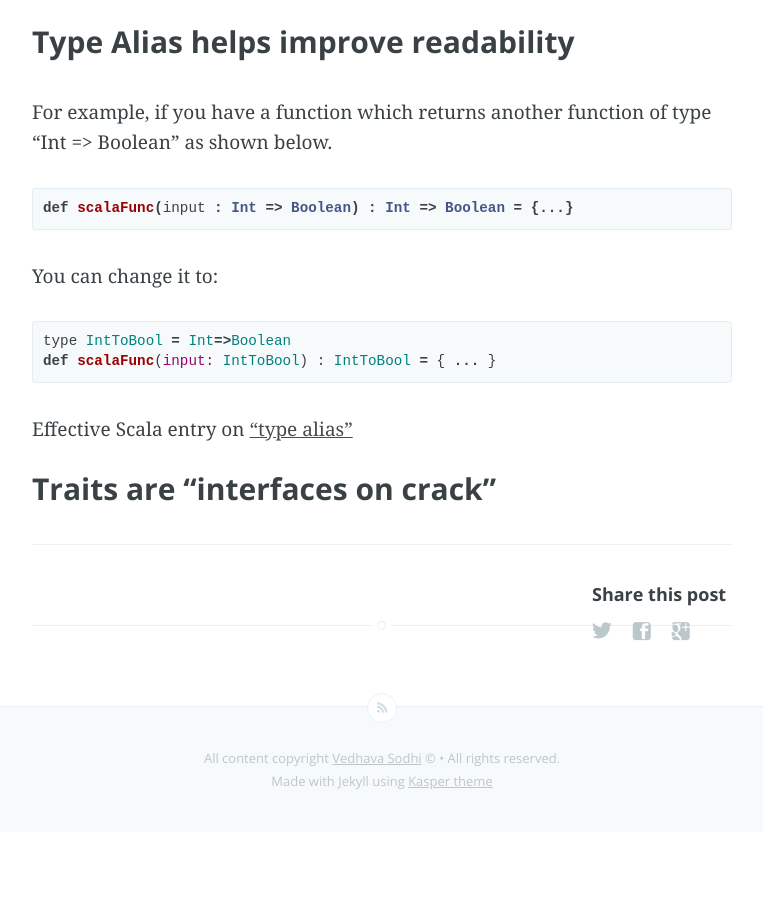
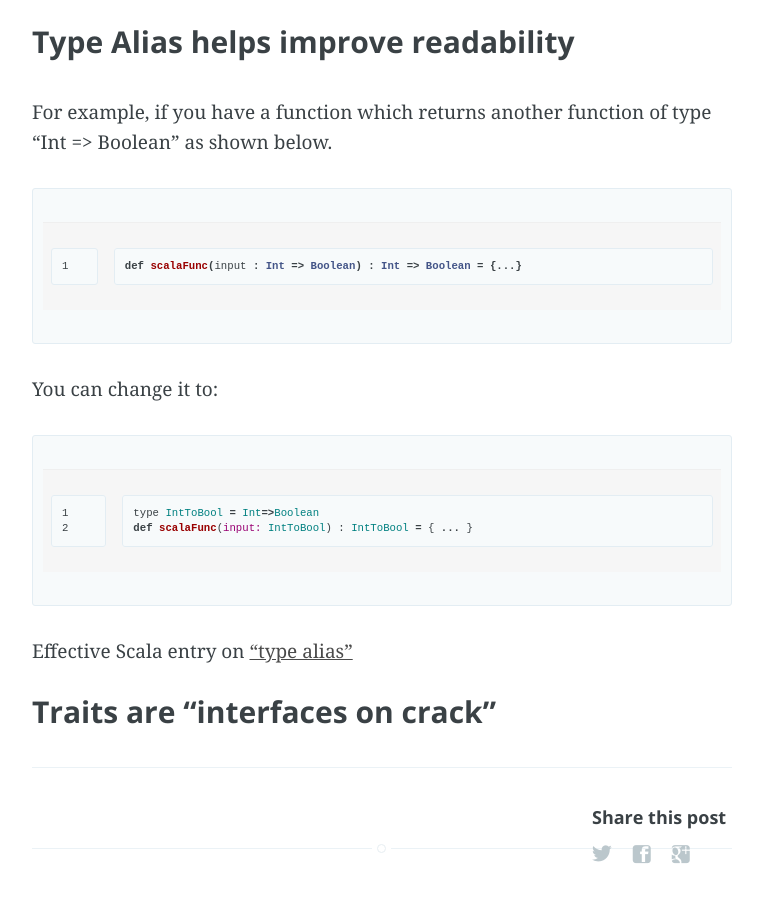
Before and after one commit to krishnabhargav/krishnabhargav.github.com, a Jekyll site: the page built from _posts/2014-06-02-Scala-once-again.md, in a window 1280 px wide and 900 px high, scrolled down 1029 px. Shown: the whole window, without its empty margins (258-1021 px from the left). Built offline with Jekyll 4.4.1, drawn with Linux system fonts in a browser that asks for light colours; Markdown is read by kramdown in place of the engine named in the settings; before the commit the page ends 1861 px from its top, so only the background shows below that.

Commit message:
Fixed some layout, presentation of posts on the homepage

```diff
--- a/_posts/2014-06-02-Scala-once-again.md
+++ b/_posts/2014-06-02-Scala-once-again.md
@@ -20,12 +21,12 @@ The intention here is to list a bunch of things that I know about scala that are
 
 For example, if you have a function which returns another function of type "Int => Boolean" as shown below.
 
-{% highlight scala %}
+{% highlight scala linenos %}
 def scalaFunc(input : Int => Boolean) : Int => Boolean = {...}
 {% endhighlight %}
 You can change it to:
 
-{% highlight ruby %}
+{% highlight ruby linenos %}
 type IntToBool = Int=>Boolean
 def scalaFunc(input: IntToBool) : IntToBool = { ... }
 {% endhighlight %}
```
Also changed, not shown: other parts of _posts/2014-06-02-Scala-once-again.md (+1 -0 lines), index.html (+11 -2 lines), 1 other file.
